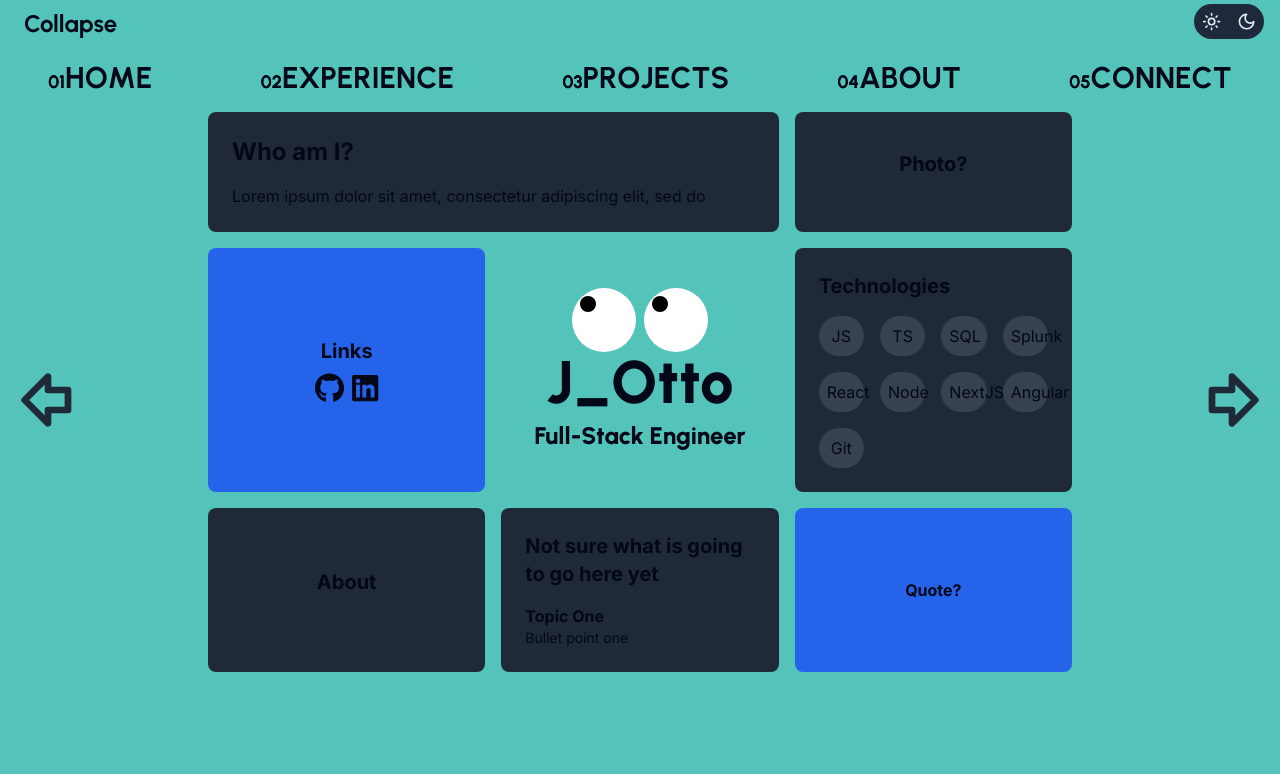
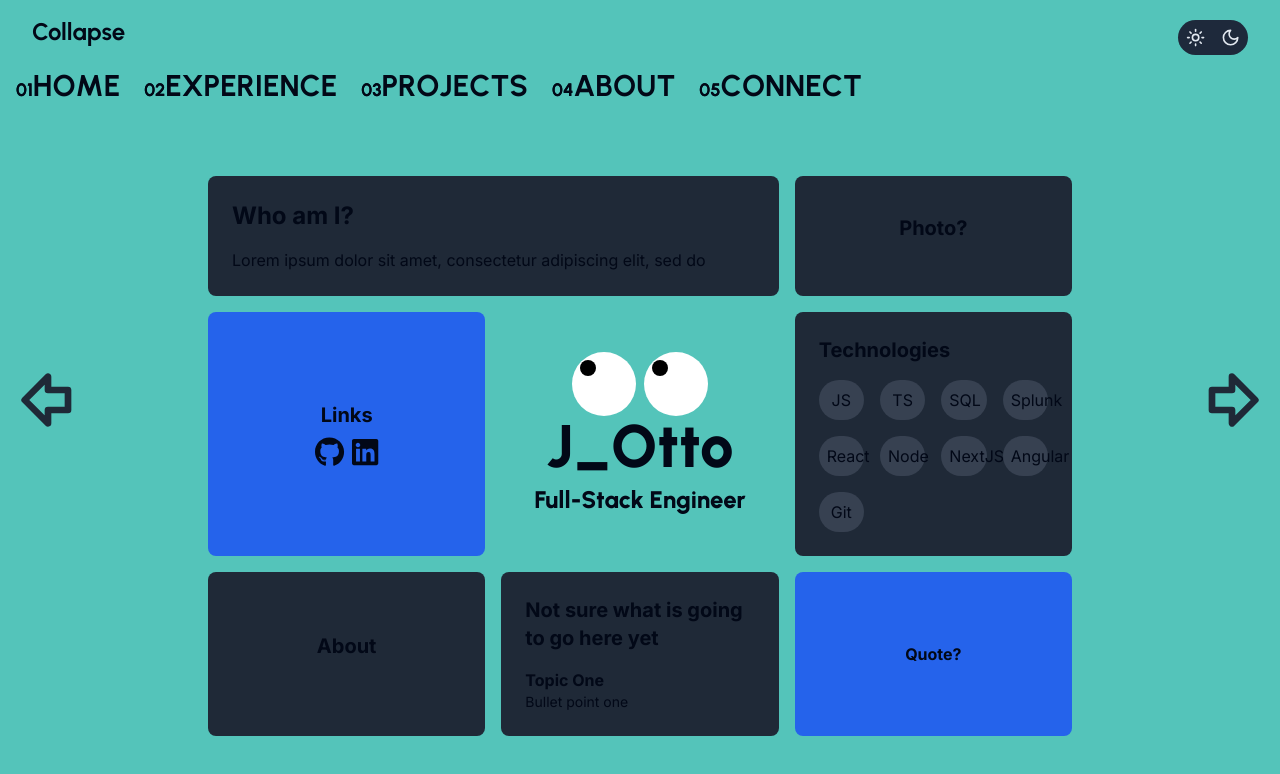
Before and after one commit to justigo86/iamotto-2024, a Next.js app: page / in a window 1280 px wide. Both pictures are taken after a click on the button "Menu". Shown: the top 774 px of the page. Built offline with nearby package versions, Linux system fonts and the light colour scheme.

Commit message:
working with navbar/menu width - still need to correct centering of navmenu

```diff
--- a/src/app/layout.tsx
+++ b/src/app/layout.tsx
@@ -17,7 +17,6 @@ export default function RootLayout() {
     <html lang="en" suppressHydrationWarning className="text-red-700 h-content">
       <body className={inter.className}>
         <Providers>
-          <ModeToggle />
           <Navbar />
         </Providers>
       </body>
--- a/src/app/page.tsx
+++ b/src/app/page.tsx
@@ -10,9 +10,9 @@ import Eyes from "@/components/eyes/eyes";
 
 const Home = () => {
   return (
-    <div className="min-h-screen bg-light-fountainBlue dark:bg-dark-oracle">
+    <div className="min-h-screen bg-light-fountainBlue dark:bg-dark-oracle pt-24">
       <main className="container mx-auto p-4 max-w-4xl">
-        <div className="grid grid-cols-1 md:grid-cols-3 gap-4 mt-24">
+        <div className="grid grid-cols-1 md:grid-cols-3 gap-4 mt-16">
           <div className="md:col-span-2 bg-gray-800 p-6 rounded-lg">
             <h1 className="text-2xl font-bold mb-4">Who am I?</h1>
             <p>
--- a/src/components/nav/navbar.tsx
+++ b/src/components/nav/navbar.tsx
@@ -3,6 +3,7 @@
 import NavMenu from "./navmenu";
 import { useState, useEffect } from "react";
 import { AnimatePresence, motion } from "framer-motion";
+import { ModeToggle } from "../theme/mode-toggle";
 
 // const navMenuVariants: Variants = {
 //   hidden: { height: 0, transition: { duration: 0.5 } },
@@ -37,10 +38,11 @@ const Navbar = () => {
   }, []);
 
   const buttonClass =
-    "fixed top-2 left-2 text-2xl pl-4 font-urbanist font-bold hover:underline";
+    "items-start text-2xl pl-4 font-urbanist font-bold hover:underline";
 
   return (
-    <nav className="flex fixed top-0 z-10">
+    <nav className="flex fixed w-screen top-0 z-10 justify-center items-center">
+      <div className="container flex justify-between mx-auto p-4">
         <AnimatePresence>
           {expandNav ? (
             <motion.div
@@ -77,6 +79,8 @@ const Navbar = () => {
             </motion.div>
           )}
         </AnimatePresence>
+        <ModeToggle />
+      </div>
     </nav>
   );
 };
--- a/src/components/nav/navmenu.tsx
+++ b/src/components/nav/navmenu.tsx
@@ -41,15 +41,10 @@ const NavMenu = () => {
   };
 
   return (
+    <div className="flex justify-center items-center">
       <motion.div
         key="menu"
-      // className={`flex mx-4 mt-10 w-screen h-[75vh] justify-around font-urbanist ${
-      //   // updateUI === true ? "text-3xl gap-3" : "text-7xl flex-col"
-      //   uiOrientation === "horizontal"
-      //     ? "text-3xl ml-6 md:ml-0 md:gap-3 flex-col md:flex-row justify-center "
-      //     : "text-3xl md:text-7xl ml-6 flex-col"
-      // }`}
-      className="flex mx-4 mt-10 w-screen h-[75vh] md:h-content justify-around font-urbanist text-3xl ml-6 md:ml-0 md:gap-3 flex-col md:flex-row"
+        className="flex mx-4 h-[75vh] md:h-content justify-around font-urbanist text-3xl ml-6 md:ml-0 md:gap-6 flex-col md:flex-row"
         variants={navMenuItemVariants}
         initial="hidden"
         animate="visible"
@@ -80,7 +75,9 @@ const NavMenu = () => {
                 >
                   {typeof component.path === "string" ? (
                     <motion.div>
-                    <span className="text-sm md:text-lg">0{component.id}</span>
+                      <span className="text-sm md:text-lg">
+                        0{component.id}
+                      </span>
                       {component.path.split("").map((letter, index) => {
                         return (
                           <motion.span
@@ -106,7 +103,9 @@ const NavMenu = () => {
                   )}
                   {typeof component.path === "string" ? (
                     <motion.div className="absolute inset-0">
-                    <span className="text-sm md:text-lg">0{component.id}</span>
+                      <span className="text-sm md:text-lg">
+                        0{component.id}
+                      </span>
                       {component.path.split("").map((letter, index) => {
                         return (
                           <motion.span
@@ -136,6 +135,7 @@ const NavMenu = () => {
           );
         })}
       </motion.div>
+    </div>
   );
 };
 
--- a/src/components/pagination/pagination.tsx
+++ b/src/components/pagination/pagination.tsx
@@ -59,7 +59,7 @@ export default function Pagination() {
 
   return (
     <div className="flex items-center justify-center min-h-screen bg-transparent">
-      <div className=" relative w-full max-w-2xl flex-grow overflow-hidden">
+      <div className=" relative w-full flex-grow overflow-hidden">
         <AnimatePresence initial={false} custom={direction}>
           <motion.div
             key={currentPage}
@@ -69,7 +69,7 @@ export default function Pagination() {
             animate="center"
             exit="exit"
             transition={{ type: "tween", duration: 0.5 }}
-            className="absolute inset-0"
+            className="absolute inset-0 max-w-6xl mx-auto"
           >
             {/* {pages[currentPage].component({})} */}
           </motion.div>
--- a/src/components/theme/mode-toggle.tsx
+++ b/src/components/theme/mode-toggle.tsx
@@ -37,7 +37,7 @@ export function ModeToggle() {
     "text-sm text-slate-200 flex items-center px-2 py-2 relative z-20";
 
   return (
-    <div className="w-fit items-center mr-4 mt-1 absolute right-0 top-0 z-20">
+    <div className="w-fit items-center mr-4 mt-1 z-20">
       <div className="relative flex w-fit items-center rounded-full bg-slate-800">
         <button
           className={`${toggleClasses}`}
```
Lines whose indentation alone changed are shown as unchanged.
